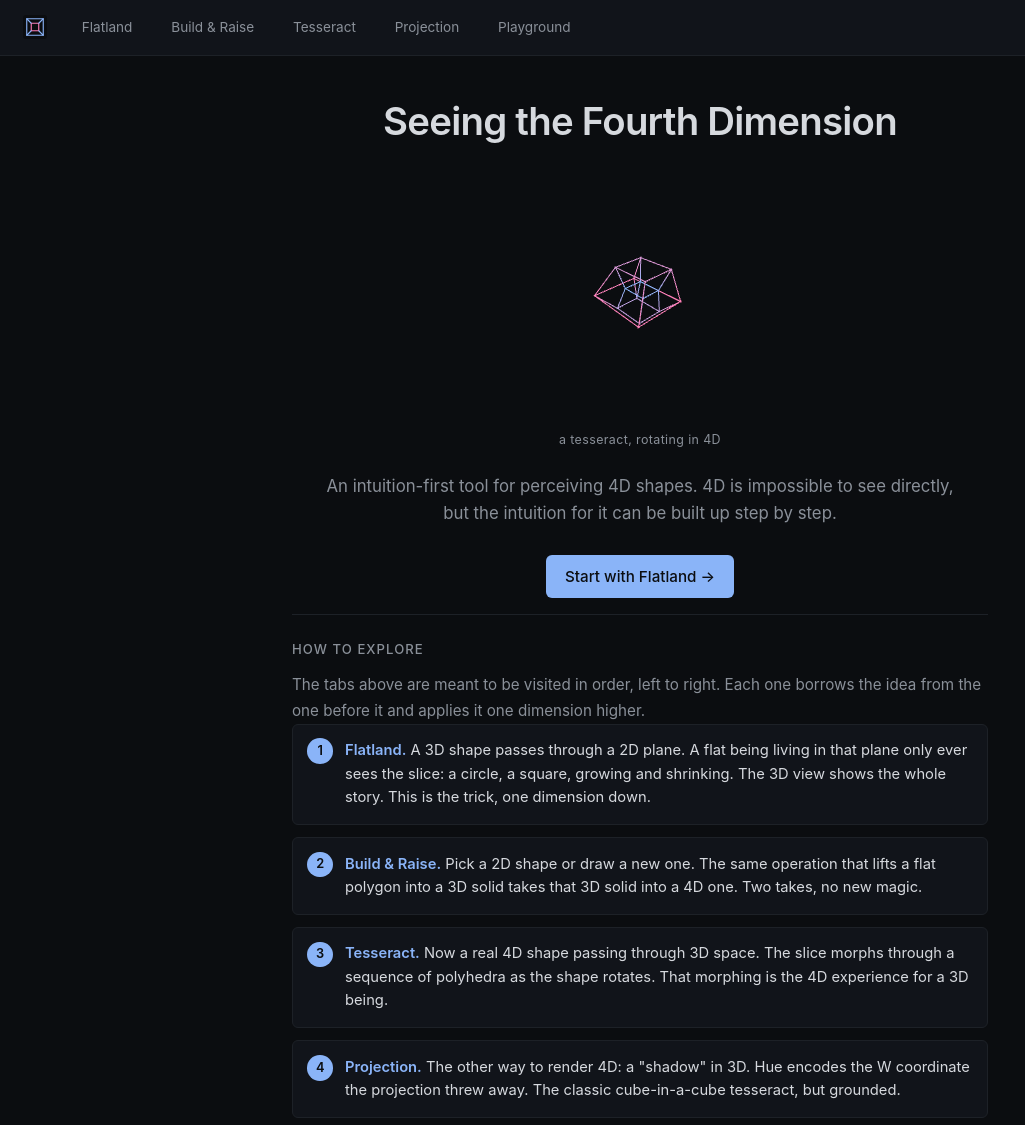
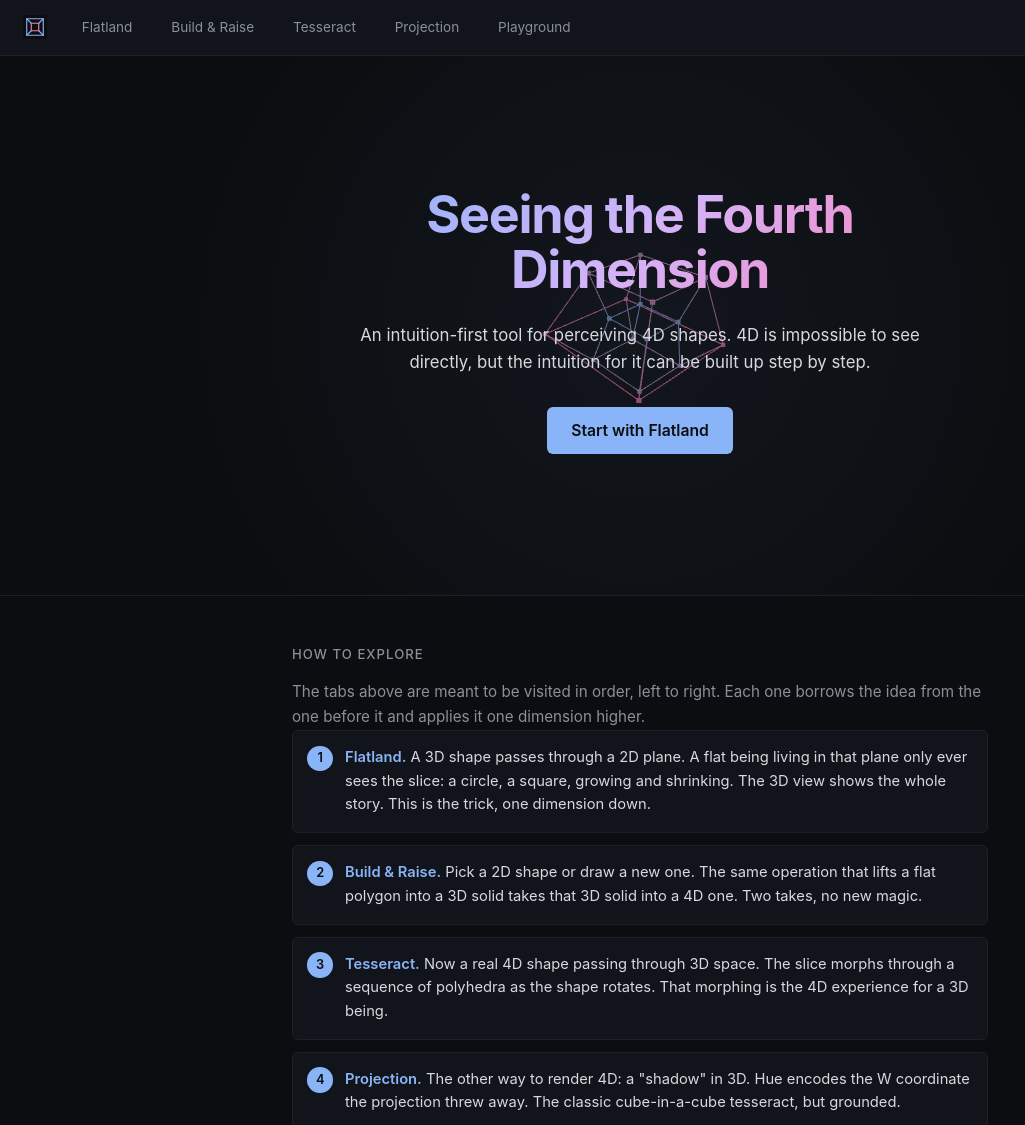
Before and after one commit to eduardobussien/4d-visualizer, a website built with Vite: page index.html in a window 1280 px wide. Shown: the top 1125 px of the page, without its empty margins (0-1025 px from the left). Built offline with nearby package versions, Linux system fonts and the light colour scheme.

Commit message:
About page redesign: gradient hero title, big background tesseract, clickable cards

```diff
--- a/src/modules/intro/heroTesseract.ts
+++ b/src/modules/intro/heroTesseract.ts
@@ -20,12 +20,12 @@ export function createHeroTesseract(container: HTMLElement): HeroTesseract {
   scene.background = null; // let the container's background show through
 
   const camera = new THREE.PerspectiveCamera(
-    45,
+    55,
     container.clientWidth / container.clientHeight,
     0.1,
     100,
   );
-  camera.position.set(3.6, 2.6, 4.2);
+  camera.position.set(2.8, 2.0, 3.4);
   camera.lookAt(0, 0, 0);
 
   const edgeMat = new THREE.LineBasicMaterial({ vertexColors: true });
--- a/src/modules/intro/index.ts
+++ b/src/modules/intro/index.ts
@@ -3,16 +3,18 @@ import { createHeroTesseract } from './heroTesseract';
 const TEMPLATE = `
   <div class="intro">
     <section class="intro-hero">
-      <h1>Seeing the Fourth Dimension</h1>
       <div class="intro-hero-canvas" id="intro-hero-canvas"></div>
-      <p class="intro-hero-hint">a tesseract, rotating in 4D</p>
+      <div class="intro-hero-content">
+        <h1 class="intro-title">Seeing the Fourth Dimension</h1>
         <p class="intro-sub">
           An intuition-first tool for perceiving 4D shapes. 4D is impossible to
           see directly, but the intuition for it can be built up step by step.
         </p>
-      <a href="#flatland" class="intro-cta">Start with Flatland &rarr;</a>
+        <a href="#flatland" class="intro-cta">Start with Flatland</a>
+      </div>
     </section>
 
+    <div class="intro-body">
       <section class="intro-block">
         <h2>How to explore</h2>
         <p class="intro-lead">
@@ -22,30 +24,40 @@ const TEMPLATE = `
         </p>
         <ol class="intro-tabs">
           <li>
+            <a href="#flatland" class="intro-tab-link">
               <strong>Flatland.</strong> A 3D shape passes through a 2D plane. A
               flat being living in that plane only ever sees the slice: a circle,
               a square, growing and shrinking. The 3D view shows the whole story.
               This is the trick, one dimension down.
+            </a>
           </li>
           <li>
+            <a href="#build-and-raise" class="intro-tab-link">
               <strong>Build &amp; Raise.</strong> Pick a 2D shape or draw a new
               one. The same operation that lifts a flat polygon into a 3D solid
               takes that 3D solid into a 4D one. Two takes, no new magic.
+            </a>
           </li>
           <li>
+            <a href="#tesseract" class="intro-tab-link">
               <strong>Tesseract.</strong> Now a real 4D shape passing through 3D
               space. The slice morphs through a sequence of polyhedra as the
               shape rotates. That morphing is the 4D experience for a 3D being.
+            </a>
           </li>
           <li>
+            <a href="#projection" class="intro-tab-link">
               <strong>Projection.</strong> The other way to render 4D: a "shadow"
               in 3D. Hue encodes the W coordinate the projection threw away.
               The classic cube-in-a-cube tesseract, but grounded.
+            </a>
           </li>
           <li>
+            <a href="#playground" class="intro-tab-link">
               <strong>Playground.</strong> Everything together. Four 4D shapes,
               slice or shadow, all six rotation planes on separate sliders. Free
               exploration lives here.
+            </a>
           </li>
         </ol>
       </section>
@@ -62,6 +74,7 @@ const TEMPLATE = `
         </p>
       </section>
     </div>
+  </div>
 `;
 
 export function mountIntro(root: HTMLElement): () => void {
--- a/src/styles.css
+++ b/src/styles.css
@@ -86,57 +86,64 @@ code,
 }
 
 .intro {
-  max-width: 760px;
-  margin: 0 auto;
-  padding: 2.5rem 2rem 3rem;
   width: 100%;
+  padding: 0 0 3.5rem;
   display: flex;
   flex-direction: column;
-  gap: 1.5rem;
+  gap: 3rem;
 }
 
 .intro-hero {
-  text-align: center;
-  padding: 0.25rem 0 1rem;
+  position: relative;
+  min-height: 540px;
+  display: flex;
+  align-items: center;
+  justify-content: center;
+  padding: 3.5rem 1.5rem 4rem;
   border-bottom: 1px solid var(--border);
-}
-
-.intro-hero h1 {
-  font-size: 2.4rem;
-  font-weight: 600;
-  margin: 0 0 0.8rem;
-  color: var(--fg);
-  letter-spacing: -0.02em;
-  line-height: 1.1;
+  overflow: hidden;
+  background: radial-gradient(circle at center, rgba(138, 180, 248, 0.06) 0%, transparent 65%);
 }
 
 .intro-hero-canvas {
-  width: 100%;
-  max-width: 460px;
-  height: 260px;
-  margin: 1.25rem auto 0.5rem;
-  border-radius: 8px;
-  overflow: hidden;
-  display: flex;
-  align-items: center;
-  justify-content: center;
+  position: absolute;
+  inset: 0;
+  z-index: 0;
+  opacity: 0.55;
+  pointer-events: none;
 }
 .intro-hero-canvas canvas {
   display: block;
+  width: 100% !important;
+  height: 100% !important;
 }
-.intro-hero-hint {
-  color: var(--muted);
-  font-size: 0.78rem;
-  letter-spacing: 0.03em;
+
+.intro-hero-content {
+  position: relative;
+  z-index: 1;
+  text-align: center;
+  max-width: 640px;
+  width: 100%;
+}
+
+.intro-title {
+  font-size: 3.25rem;
+  font-weight: 700;
+  letter-spacing: -0.025em;
   margin: 0 0 1.5rem;
-  text-transform: none;
+  line-height: 1.05;
+  background: linear-gradient(135deg, #8ab4f8 0%, #d4b3f9 50%, #ff7eb6 100%);
+  -webkit-background-clip: text;
+  background-clip: text;
+  -webkit-text-fill-color: transparent;
+  color: transparent;
 }
 
 .intro-sub {
-  color: var(--muted);
+  color: var(--fg);
   font-size: 1.05rem;
-  margin: 0 auto 1.75rem;
-  max-width: 62ch;
+  margin: 0 auto 2rem;
+  max-width: 54ch;
   line-height: 1.6;
 }
 
@@ -144,14 +151,27 @@ code,
   display: inline-block;
   background: var(--accent);
   color: var(--bg);
-  padding: 0.6rem 1.2rem;
+  padding: 0.7rem 1.5rem;
   border-radius: 6px;
   text-decoration: none;
-  font-weight: 500;
-  font-size: 0.95rem;
-  transition: opacity 0.15s;
+  font-weight: 600;
+  font-size: 0.98rem;
+  transition: opacity 0.15s, transform 0.15s;
 }
-.intro-cta:hover { opacity: 0.85; }
+.intro-cta:hover {
+  opacity: 0.9;
+  transform: translateY(-1px);
+}
+
+.intro-body {
+  max-width: 760px;
+  margin: 0 auto;
+  padding: 0 2rem;
+  width: 100%;
+  display: flex;
+  flex-direction: column;
+  gap: 2.5rem;
+}
 
 .intro-block h2 {
   font-size: 0.82rem;
@@ -159,20 +179,20 @@ code,
   color: var(--muted);
   text-transform: uppercase;
   letter-spacing: 0.08em;
-  margin: 0 0 0.8rem;
+  margin: 0 0 0.9rem;
 }
 
 .intro-lead {
   color: var(--muted);
   font-size: 0.95rem;
   line-height: 1.65;
-  margin: 0 0 0.75rem;
+  margin: 0 0 1.75rem;
 }
 
 .intro-tabs {
   list-style: none;
   padding: 0;
-  margin: 0;
+  margin: 0 0 0.5rem;
   display: flex;
   flex-direction: column;
   gap: 0.75rem;
@@ -180,7 +200,15 @@ code,
 }
 
 .intro-tabs li {
-  padding: 0.9rem 1rem 0.9rem 3.25rem;
+  padding: 0;
+  background: transparent;
+  border: none;
+  counter-increment: step;
+}
+
+.intro-tab-link {
+  display: block;
+  padding: 0.95rem 1rem 0.95rem 3.25rem;
   background: var(--bg-elev);
   border: 1px solid var(--border);
   border-radius: 6px;
@@ -188,14 +216,20 @@ code,
   color: var(--fg);
   font-size: 0.92rem;
   line-height: 1.6;
-  counter-increment: step;
+  text-decoration: none;
+  transition: background 0.15s, border-color 0.15s, transform 0.15s;
+}
+.intro-tab-link:hover {
+  background: rgba(138, 180, 248, 0.06);
+  border-color: var(--accent);
+  transform: translateY(-1px);
 }
 
-.intro-tabs li::before {
+.intro-tab-link::before {
   content: counter(step);
   position: absolute;
   left: 0.9rem;
-  top: 0.85rem;
+  top: 0.9rem;
   width: 1.6rem;
   height: 1.6rem;
   border-radius: 50%;
@@ -208,7 +242,7 @@ code,
   font-weight: 600;
 }
 
-.intro-tabs li strong {
+.intro-tab-link strong {
   color: var(--accent);
   font-weight: 600;
 }
@@ -218,6 +252,11 @@ code,
   font-size: 0.95rem;
   line-height: 1.7;
   margin: 0;
+}
+
+@media (max-width: 640px) {
+  .intro-title { font-size: 2.4rem; }
+  .intro-hero { min-height: 440px; padding: 2.5rem 1rem 3rem; }
 }
 
 .site-footer {
```
Lines whose indentation alone changed are shown as unchanged.
